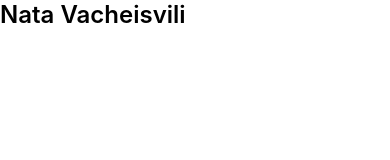
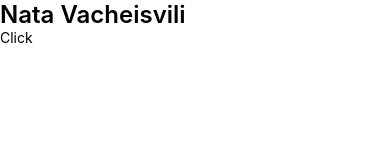
Before and after one commit to Tai-Ku/DonationApp, a React Native app: screen / in a window 390 px wide. Shown: the top 160 px of the page. Built offline with nearby package versions, Linux system fonts and the light colour scheme.

Commit message:
action redux

```diff
--- a/screens/Home/Home.js
+++ b/screens/Home/Home.js
@@ -1,5 +1,5 @@
 import React from 'react';
-import {Text, View, SafeAreaView} from 'react-native';
+import {Text, View, SafeAreaView, Pressable} from 'react-native';
 import globalStyles from '../../assets/styles/globalstyles';
 import Header from '../../components/Header/Header';
 import Tab from '../../components/Tab/Tab';
@@ -9,14 +9,21 @@ import {faSearch} from '@fortawesome/free-solid-svg-icons';
 import Search from '../../components/Search/Search';
 import SingleDonationItem from '../../components/SingleDonationItem/SingleDonationItem';
 import styles from './styles';
-import {useSelector} from 'react-redux';
+import {useDispatch, useSelector} from 'react-redux';
+import {updateFirstName} from '../../redux/reducers/User';
 const Home = () => {
   const {firstName, lastName} = useSelector(state => state.user);
-  const onPress = () => console.log('onPress');
+  const dispatch = useDispatch();
+  const onPress = () => {
+    dispatch(updateFirstName({firstName: 'Tai'}));
+  };
 
   return (
     <SafeAreaView style={[globalStyles.backgroundWhite, globalStyles.flex]}>
       <Header title={firstName + ' ' + lastName} />
+      <Pressable onPress={onPress}>
+        <Text>Click</Text>
+      </Pressable>
     </SafeAreaView>
   );
 };
```
